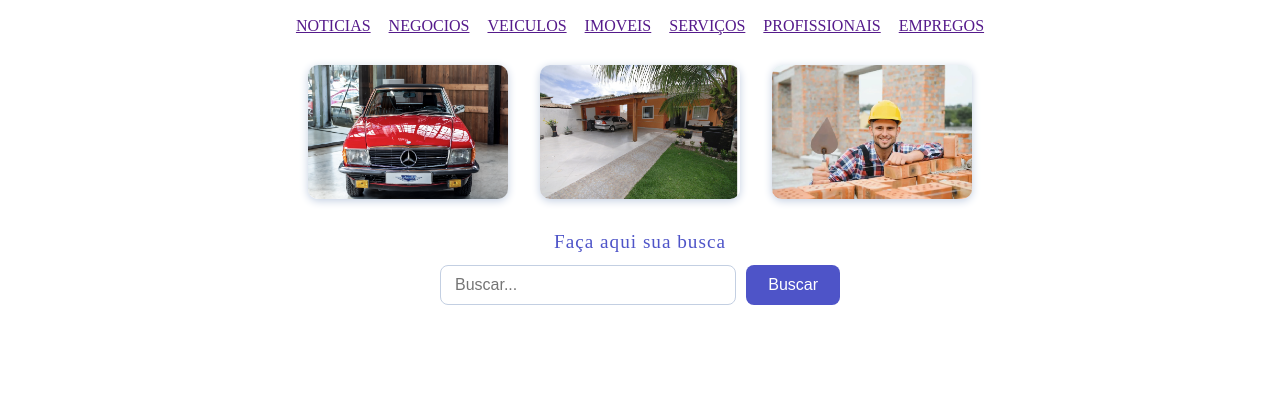
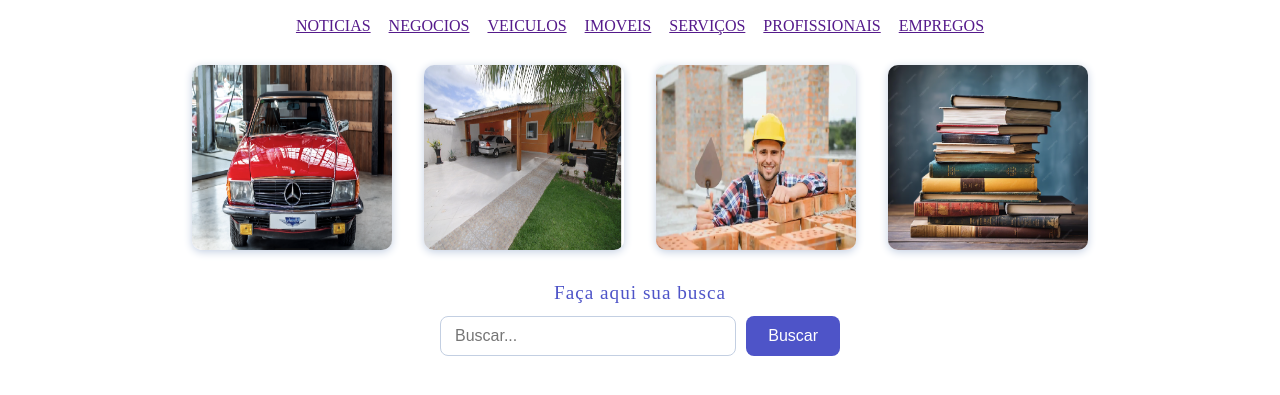
Before and after one commit to contatoatencaoprimaria-ctrl/AMARELAS, a plain HTML site: page index.html in a window 1280 px wide. Shown: the part 111-506 px from the top of the page. Drawn offline with Linux system fonts and the light colour scheme; files that its build step writes are made by us from their sources.

Commit message:
amarelas3
livro

```diff
--- a/index.html
+++ b/index.html
@@ -72,6 +72,7 @@
         <img src="img/carro.png" alt="Imagem 1" style="width:200px; border-radius:10px; box-shadow:0 2px 8px #c3cfe2;">
         <img src="img/casaven.png" alt="Imagem 2" style="width:200px; border-radius:10px; box-shadow:0 2px 8px #c3cfe2;">
         <img src="img/pedreiros.png" alt="Imagem 3" style="width:200px; border-radius:10px; box-shadow:0 2px 8px #c3cfe2;">
+        <img src="img/livros.png" alt="" style="width:200px; border-radius:10px; box-shadow:0 2px 8px #c3cfe2;">
     </div>
 <!-- ...existing code... -->
         <!-- ...existing code... -->
```
Also changed, not shown: img/livros.png (added).
